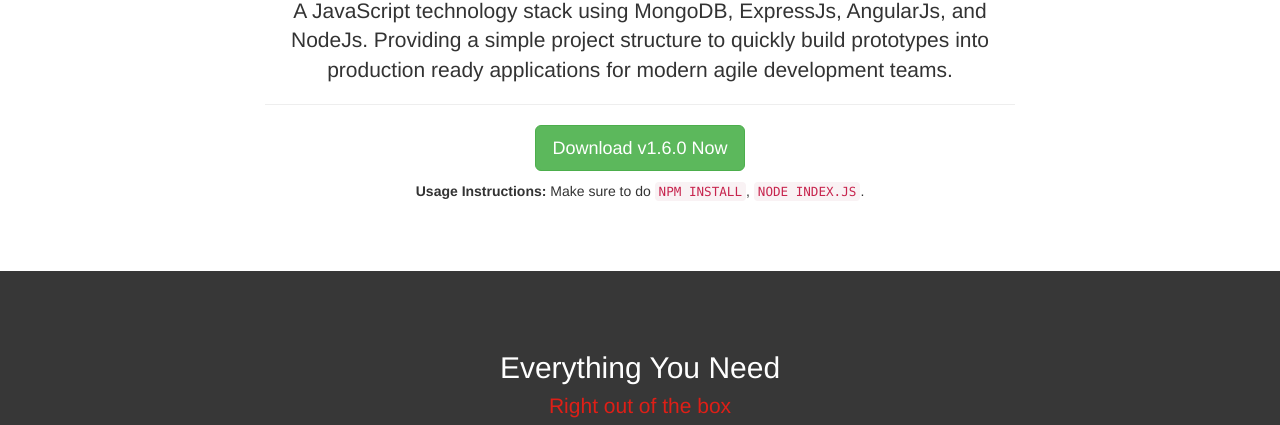
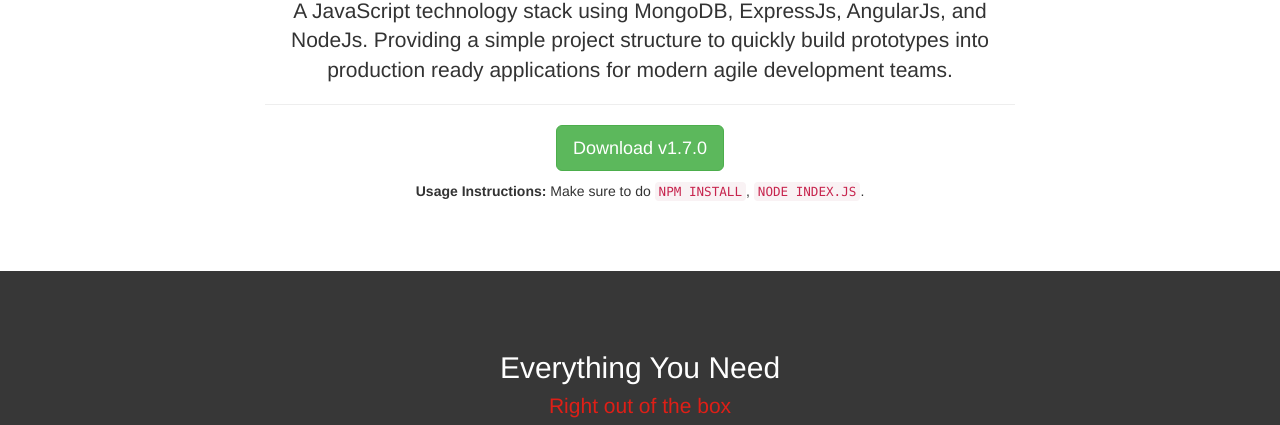
Before and after one commit to 6StringCodes/meanstackjs-site, a plain HTML site: page index.html in a window 1280 px wide. Shown: the part 375-800 px from the top of the page. Drawn offline with nearby package versions, Linux system fonts and the light colour scheme; some packages are replaced by stand-ins of ours; no server answers.

Commit message:
update download link with target blank

```diff
--- a/index.html
+++ b/index.html
@@ -200,7 +200,7 @@ footer{
     <div class="row">
       <div class="col-xs-12">
         <p class="text-center">
-          <a class="btn btn-lg btn-success" href="https://github.com/greenpioneersolutions/meanstackjs">Download v1.6.0 Now</a>
+          <a class="btn btn-lg btn-success" href="https://github.com/greenpioneersolutions/meanstackjs" target="_blank">Download v1.7.0</a>
         </p>
         <p class="text-center"><strong>Usage Instructions:</strong> Make sure to do <code>NPM INSTALL</code>, <code>NODE INDEX.JS</code>. </p>
       </div>
@@ -366,9 +366,11 @@ footer{
         <p>
           Those are just some of the reasons why we believe using mean stack js will help you in your JavaScript development. What we want to do moving forward with this project is to layout a road map so that you can give your thoughts and let us know what we can add to make your life easier with this framework. We welcome all of those who wish to contribute and be a part of this. Join us in building and using the newest style in mean stacks.
         </p>
+
         <a class="btn btn-large btn-primary" href="//github.com/greenpioneersolutions/meanstackjs/blob/master/CONTRIBUTING.md">Contribute to Mean Stack JS</a>
       </div>
     </div>
+    <br>
         <div class="container" ng-init="findOne()">
             <div class="row">
                 <div class="text-center"> Check us out on GitHub<a href="https://github.com/greenpioneersolutions/meanstackjs"> <i class="fa fa-github fa-5x"></i></a> </div>
```
